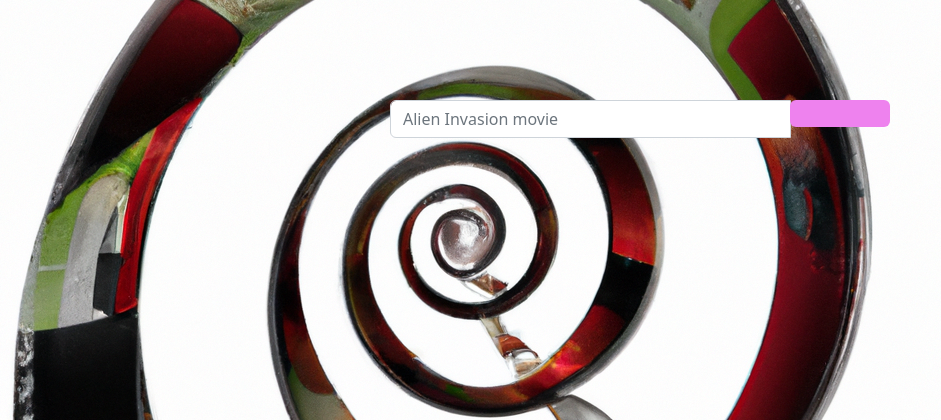
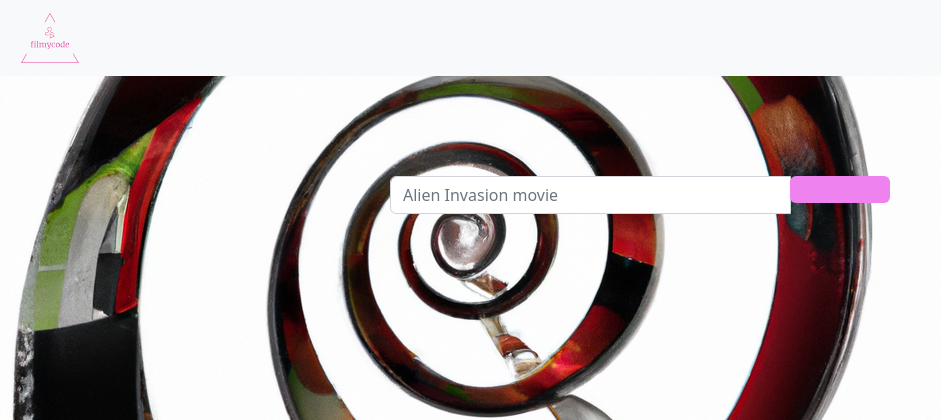
Before and after one commit to xettrisomeman/movie-semantic-search, a FastAPI app: page / in a window 1280 px wide. Shown: the top 420 px of the page, without its empty margins (0-941 px from the left). Run offline with FastAPI, Linux system fonts and the light colour scheme; some libraries are stand-ins or nearby versions.

Commit message:
added navbar

```diff
--- a/templates/home.html
+++ b/templates/home.html
@@ -27,6 +27,10 @@
     </style>
   </head>
   <body class="d-flex flex-column min-vh-100">
+    <!-- navbar!-->
+    {% include 'navbar.html' %}
+    <!--navbar!-->
+
     {% if not error %}
     <div class="container">
       <form action="/search" method="POST">
--- /dev/null
+++ b/templates/navbar.html
@@ -0,0 +1,5 @@
+<nav class="navbar navbar-light bg-light">
+  <a class="navbar-brand" href="/">
+    <img src="/static/images/logo-no-background.svg" width="100" height="50" class="d-inline-block align-top" alt="filmycode logo">
+  </a>
+</nav>
```
